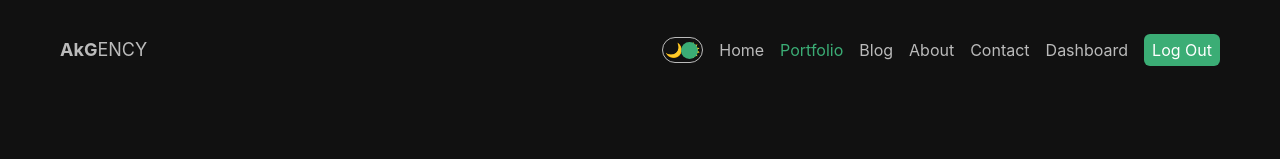
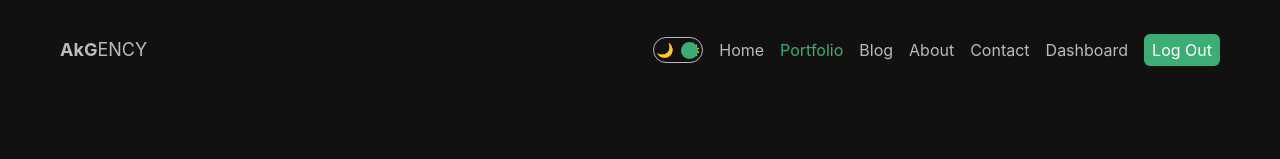
Before and after one commit to HiAkshat/digital-agency, a Next.js app: page /portfolio in a window 1280 px wide. Shown: the top 159 px of the page. Built offline with nearby package versions, Linux system fonts and the light colour scheme.

Commit message:
theme toggle fix 2

```diff
--- a/src/components/themeToggle/themeToggle.jsx
+++ b/src/components/themeToggle/themeToggle.jsx
@@ -12,7 +12,7 @@ export default function ThemeToggle(){
 
   return (
     <div onClick={toggle}
-      className="cursor-pointer relative flex p-[4px] md:p-[2px] items-center border rounded-full"
+      className="cursor-pointer relative flex justify-between min-w-[50px] p-[4px] md:p-[2px] items-center border rounded-full"
       style={mode==="light" ? {borderColor: '#111'} : {borderColor: '#bbb'}}
     >
       <span className="text-xs md:text-sm">🌙</span>
--- a/src/components/themeToggle/themeToggle.module.css
+++ b/src/components/themeToggle/themeToggle.module.css
@@ -1,3 +1,3 @@
 .light{
-  transform: translateX(-18px)
+  transform: translateX(-25px)
 }
```
